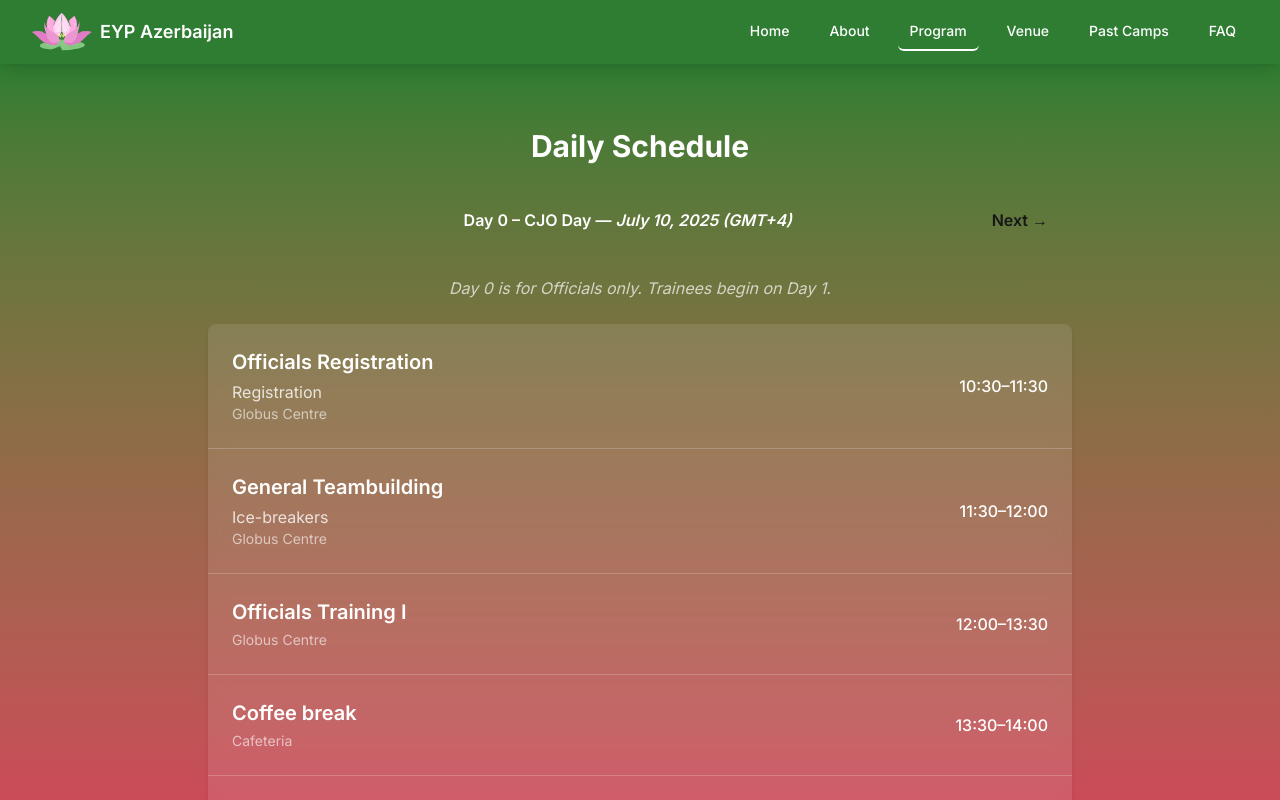
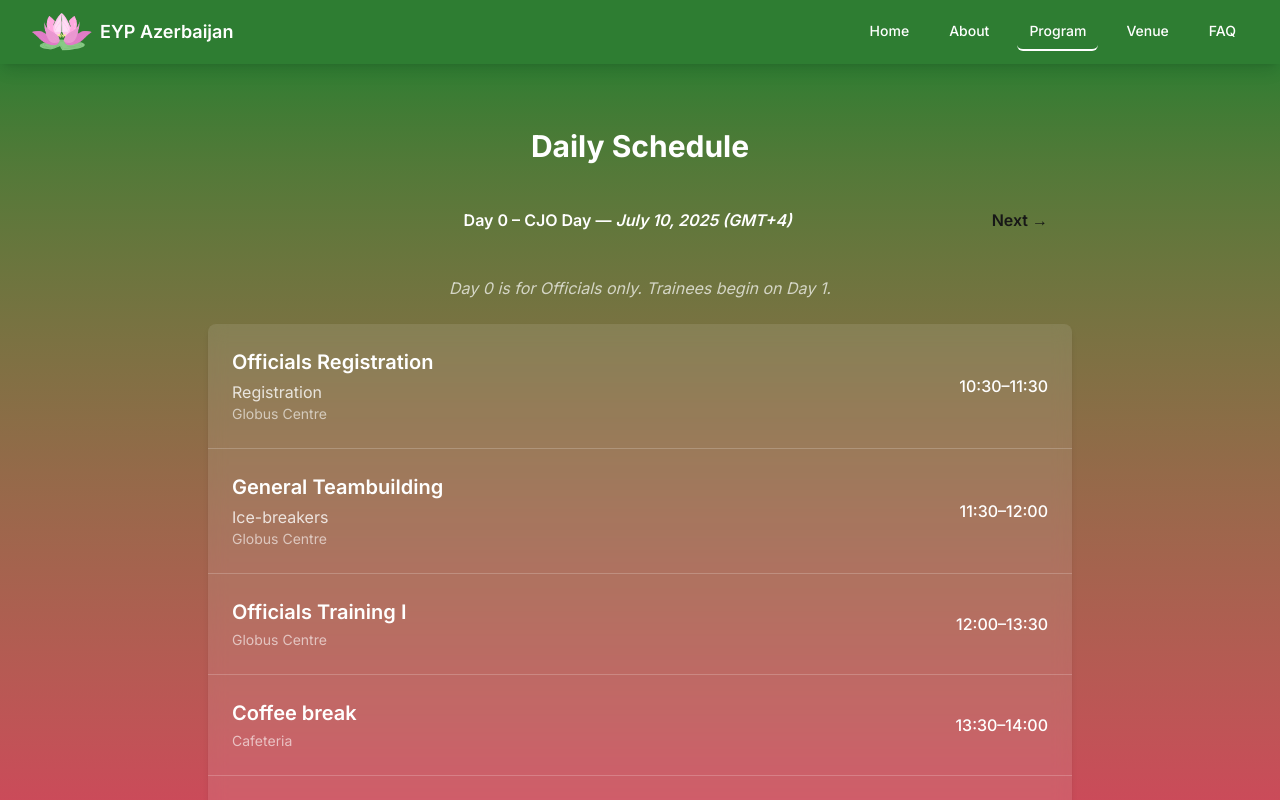
Before and after one commit to Ph4ntomByte/Summer_Training_Camp, a Next.js app: page /program in a window 1280 px wide. Shown: the top 800 px of the page. Built offline with nearby package versions, Linux system fonts and the light colour scheme.

Commit message:
chore: remove the past camps from navigation

```diff
--- a/src/components/Navigation/Navbar.tsx
+++ b/src/components/Navigation/Navbar.tsx
@@ -14,7 +14,7 @@ export default function Navbar() {
     { href: '/about', label: 'About' },
     { href: '/program', label: 'Program' },
     { href: '/venue', label: 'Venue' },
-    { href: '/past-camps', label: 'Past Camps' },
+    // { href: '/past-camps', label: 'Past Camps' },
     { href: '/faq', label: 'FAQ' }
   ];
   useEffect(() => {
```
